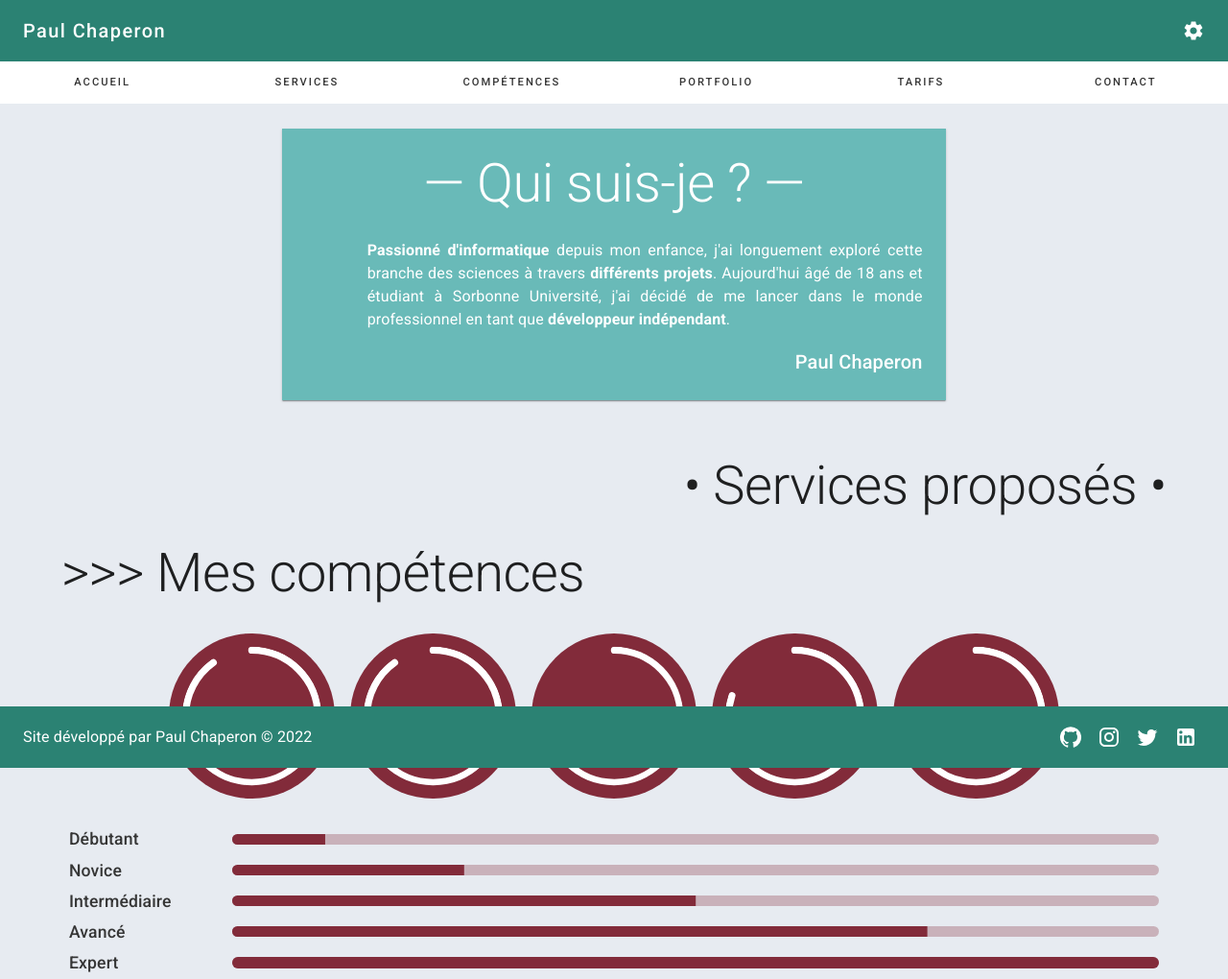
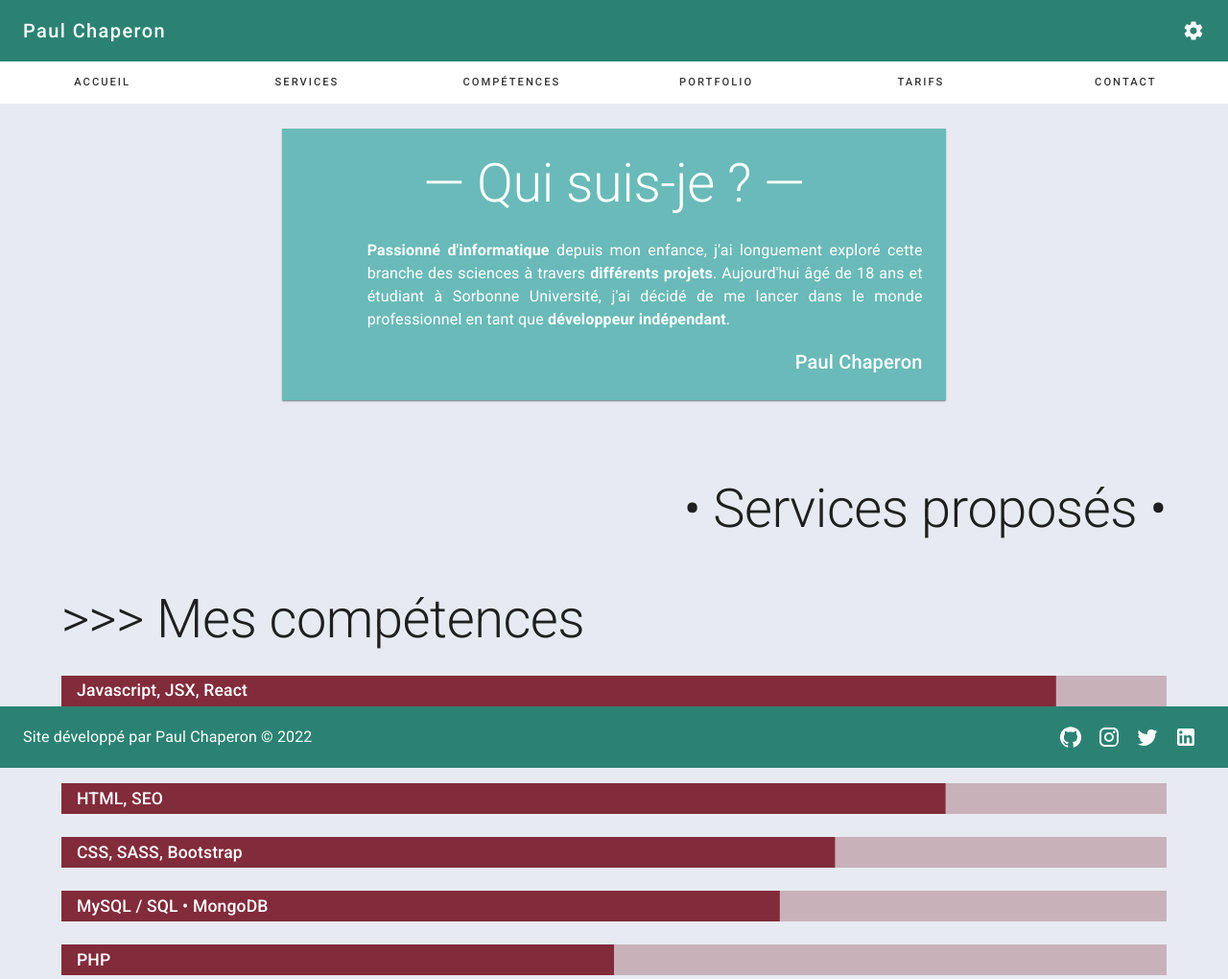
Before and after one commit to Astrolopitheque/paulchapcom, a Gatsby site: page / in a window 1280 px wide. Shown: the top 1020 px of the page at 96% size. Built offline with nearby package versions, Linux system fonts and the light colour scheme; Gatsby itself is replaced by a stand-in of ours; a web font is replaced by a local one.

Commit message:
Finished skills section

```diff
--- a/package.json
+++ b/package.json
@@ -23,7 +23,6 @@
     "gatsby": "^4.7.2",
     "gatsby-plugin-manifest": "^4.8.1",
     "react": "^17.0.1",
-    "react-circular-progressbar": "^2.0.4",
     "react-dom": "^17.0.1",
     "react-helmet": "^6.1.0"
   }
--- a/src/components/circularcompetence.js
+++ /dev/null
@@ -1,47 +0,0 @@
-import * as React from 'react';
-import Box from '@mui/material/Box';
-import Typography from '@mui/material/Typography';
-import { CircularProgressbarWithChildren } from 'react-circular-progressbar';
-import 'react-circular-progressbar/dist/styles.css';
-
-const CircularCompetence = ({ text, progress, size }) => {
-  return (
-    <Box display='inline-block' width={size} height={size} mx={1} my={0.5}>
-      <CircularProgressbarWithChildren
-        value={progress}
-        strokeWidth={5}
-        styles={{
-          root: {
-            padding: '8%',
-            backgroundColor: '#822b3a',
-            borderRadius: '50%',
-          },
-          trail: {
-            display: 'none',
-          },
-          path: {
-            stroke: '#ffffff',
-          },
-        }}
-      >
-        <Typography
-          variant='h6'
-          component='p'
-          color='#ffffff'
-          textTransform='uppercase'
-          letterSpacing={1.5}
-          fontSize={{ xs: '0.45em', md: '1em' }}
-        >
-          {text}
-        </Typography>
-      </CircularProgressbarWithChildren>
-    </Box>
-  );
-}
-
-CircularCompetence.defaultProps = {
-  progress: 0,
-  size: '100px',
-}
-
-export default CircularCompetence;
--- a/src/components/linearcompetence.js
+++ b/src/components/competence.js
@@ -2,23 +2,23 @@ import * as React from 'react';
 import Box from '@mui/material/Box';
 import Typography from '@mui/material/Typography';
 import LinearProgress from '@mui/material/LinearProgress';
-import 'react-circular-progressbar/dist/styles.css';
 
-const LinearCompetence = ({ text, progress, size }) => {
+const Competence = ({ text, progress }) => {
   return (
     <Box
       display='flex'
       alignItems='center'
-      mx={1}
-      my={0.5}
+      mb={3}
       color='#822b3a'
     >
       <Typography
+        position='absolute'
+        zIndex={1000}
+        pl={2}
         variant='h6'
         component='p'
         fontSize={{ xs: '1em', md: '1.1em' }}
-        color='#353535'
-        width={{ xs: '35%', md: '15%' }}
+        color='#ffffff'
         textAlign='left'
       >
         {text}
@@ -27,15 +27,15 @@ const LinearCompetence = ({ text, progress, size }) => {
         variant='determinate'
         value={progress}
         color='inherit'
-        sx={{ p: 0.7, flexGrow: 1, borderRadius: 2 }}
+        sx={{ height: '2em', flexGrow: 1 }}
       />
     </Box>
   );
 }
 
-LinearCompetence.defaultProps = {
+Competence.defaultProps = {
   progress: 0,
   size: '100px',
 }
 
-export default LinearCompetence;
+export default Competence;
--- a/src/components/header.js
+++ b/src/components/header.js
@@ -11,6 +11,8 @@ import MenuIcon from '@mui/icons-material/Menu';
 import CloseIcon from '@mui/icons-material/Close';
 import ArrowUpwardRoundedIcon from '@mui/icons-material/ArrowUpwardRounded';
 import SettingsIcon from '@mui/icons-material/Settings';
+import { useTheme } from '@mui/material/styles';
+import useMediaQuery from '@mui/material/useMediaQuery';
 import { scrollToEl } from '../utils';
 
 const sections = [
@@ -23,13 +25,17 @@ const sections = [
 ];
 
 const Header = () => {
+  const theme = useTheme();
+  const bigHeader = useMediaQuery(theme.breakpoints.up('md'));
+
   const [drawer, setDrawer] = useState(false);
   const openMenu = () => setDrawer(true);
   const closeMenu = () => setDrawer(false);
+
   const backToTop = () => scrollToEl('#page-top');
   const goToSection = selector => () => {
     closeMenu();
-    scrollToEl(selector, { offset: -120 }); // counter the header
+    scrollToEl(selector, { offset: bigHeader ? -120 : -70 }); // counter the header
   }
 
   return (
--- a/src/pages/index.js
+++ b/src/pages/index.js
@@ -1,8 +1,7 @@
 import * as React from 'react';
 import Layout from '../components/layout';
 import Metadata from '../components/metadata';
-import CircularCompetence from '../components/circularcompetence';
-import LinearCompetence from '../components/linearcompetence';
+import Competence from '../components/competence';
 import Box from '@mui/material/Box';
 import Container from '@mui/material/Container';
 import Paper from '@mui/material/Paper';
@@ -16,7 +15,8 @@ const StyledHeading = ({ children, id, align, color, sx }) => {
       fontSize={{xs: '1.9em', md: '3.5em'}}
       align={align}
       sx={{
-        my: 3,
+        mt: 6,
+        mb: 3,
         color,
         ...sx,
       }}
@@ -69,59 +69,30 @@ const Index = () => {
         </Box>
         <StyledHeading id='services' align='right'>Services proposés</StyledHeading>
         <StyledHeading id='skills'>Mes compétences</StyledHeading>
-          <Box textAlign='center'>
-            <CircularCompetence
+        <Competence
           progress={90}
-              size='max(15%, 90px)'
-              text='JavaScript'
+          text='Javascript, JSX, React'
         />
-            <CircularCompetence
-              progress={90}
-              size='max(15%, 90px)'
-              text='NodeJS'
+        <Competence
+          progress={85}
+          text='NodeJS, Express, Gatsby'
         />
-            <CircularCompetence
-              progress={75}
-              size='max(15%, 90px)'
-              text='Express.js'
+        <Competence
+          progress={80}
+          text='HTML, SEO'
         />
-            <CircularCompetence
-              progress={80}
-              size='max(15%, 90px)'
-              text='React'
+        <Competence
+          progress={70}
+          text='CSS, SASS, Bootstrap'
         />
-            <CircularCompetence
-              progress={70}
-              size='max(15%, 90px)'
-              text='Gatsby'
+        <Competence
+          progress={65}
+          text='MySQL / SQL • MongoDB'
         />
-            <div style={{height: '20px' }}></div>
-            <LinearCompetence
-              progress={10}
-              size='max(15%, 90px)'
-              text='Débutant'
+        <Competence
+          progress={50}
+          text='PHP'
         />
-            <LinearCompetence
-              progress={25}
-              size='max(15%, 90px)'
-              text='Novice'
-            />
-            <LinearCompetence
-              progress={50}
-              size='max(15%, 90px)'
-              text='Intermédiaire'
-            />
-            <LinearCompetence
-              progress={75}
-              size='max(15%, 90px)'
-              text='Avancé'
-            />
-            <LinearCompetence
-              progress={100}
-              size='max(15%, 90px)'
-              text='Expert'
-            />
-          </Box>
         <StyledHeading id='portfolio' align='right'>Mon portfolio</StyledHeading>
         <StyledHeading id='prices'>Tarifs</StyledHeading>
         <StyledHeading id='contact' align='center'>Contactez-moi !</StyledHeading>
```
Also changed, not shown: 1 other file. Lines whose indentation alone changed are shown as unchanged.
